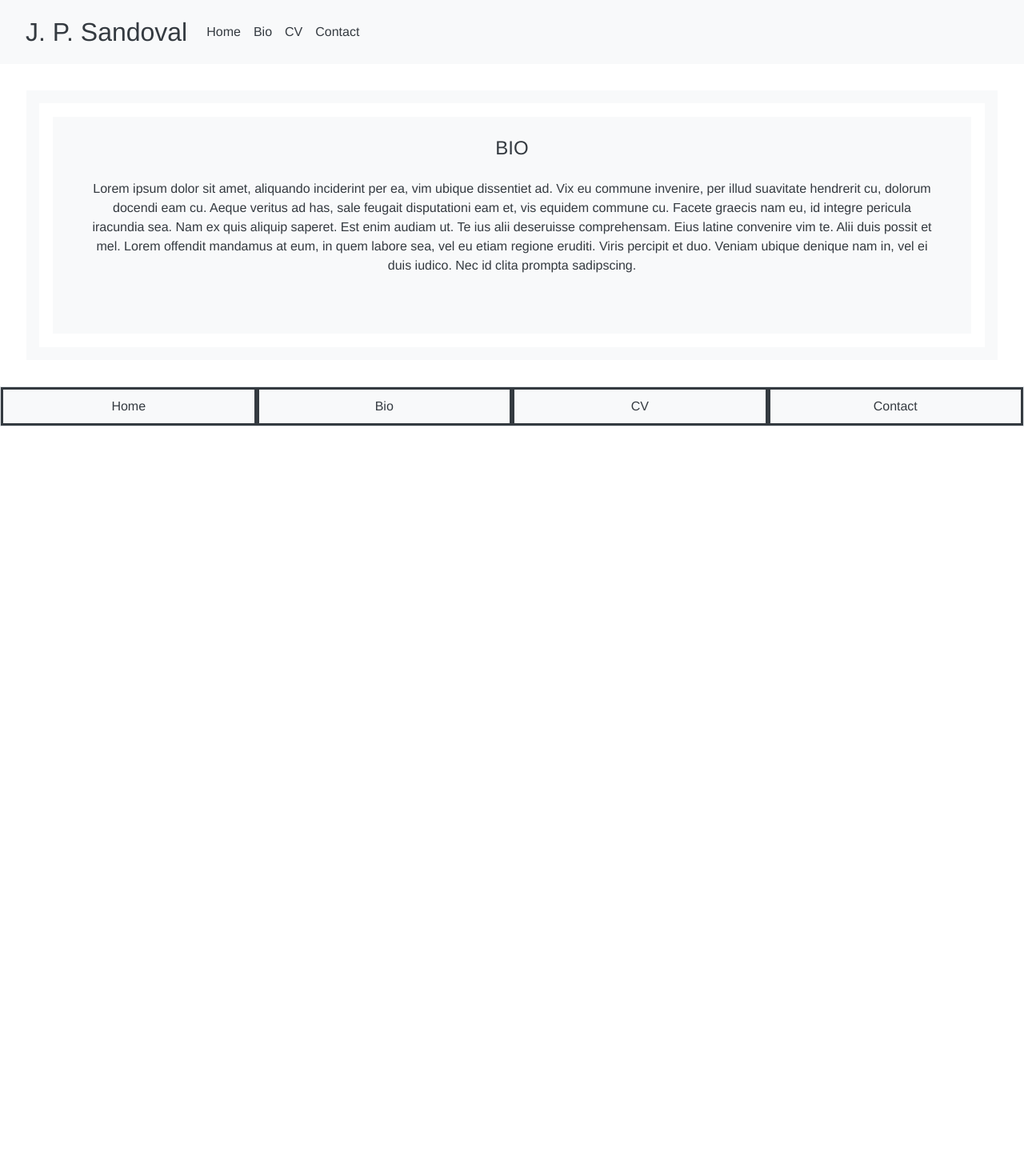
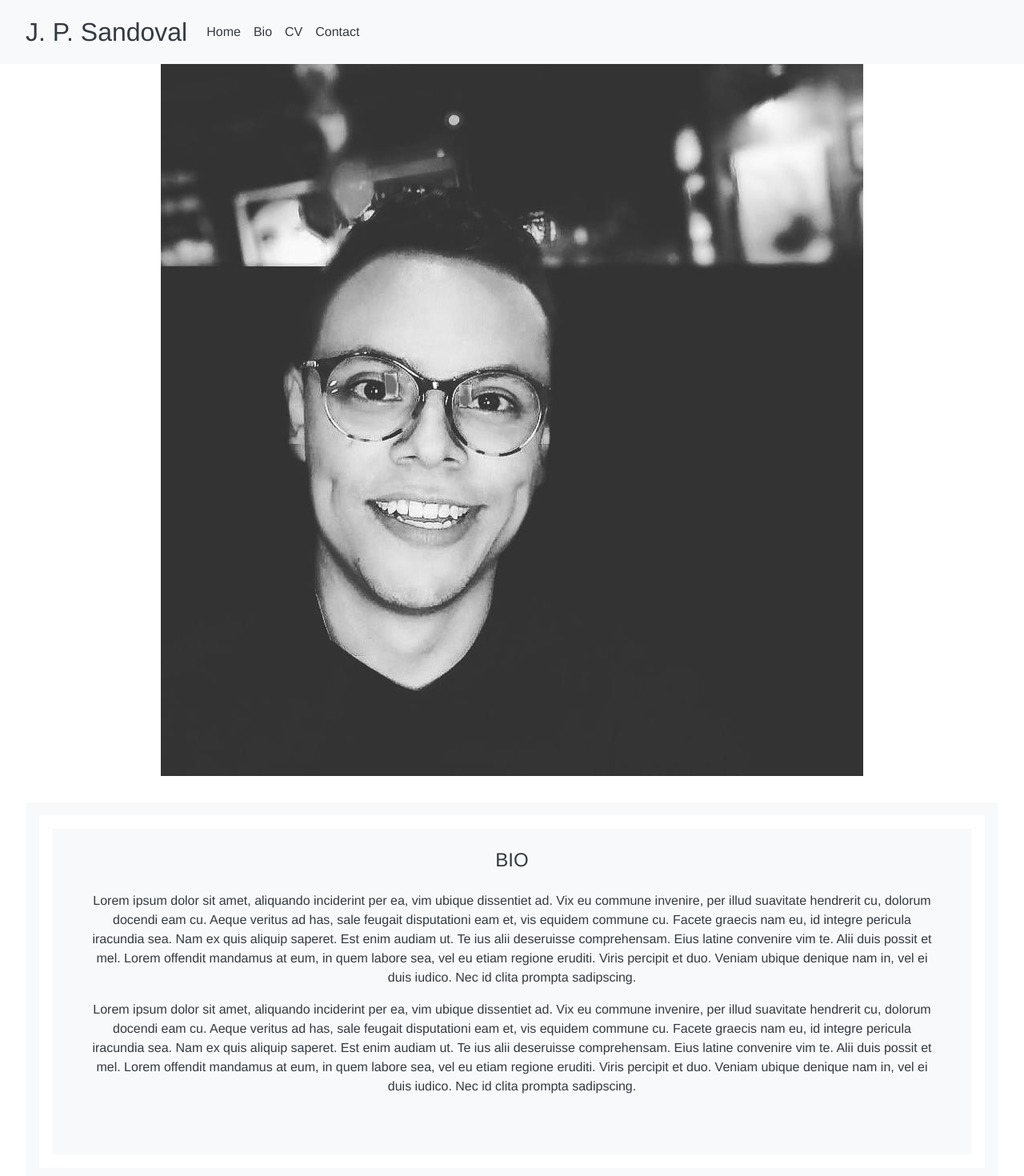
Before and after one commit to Z-S-Burke/javierProject, a Vue app: page /bio in a window 1280 px wide. Shown: the top 1470 px of the page at 80% size. Before the commit the page ends 800 px from the top, so only its background shows below. Built offline with nearby package versions, Linux system fonts and the light colour scheme.

Commit message:
added appropriate photos to relevant pages

```diff
--- a/src/components/Footer.vue
+++ b/src/components/Footer.vue
@@ -6,15 +6,15 @@
         class="d-flex justify-content-center align-items-center footer_button bg-light text-dark"
       >Home</router-link>
       <router-link
-        to="/teams"
+        to="/bio"
         class="d-flex justify-content-center align-items-center footer_button bg-light text-dark"
       >Bio</router-link>
       <router-link
-        to="/players"
+        to="/CV"
         class="d-flex justify-content-center align-items-center footer_button bg-light text-dark"
       >CV</router-link>
       <router-link
-        to="/schedule"
+        to="/contact"
         class="d-flex justify-content-center align-items-center footer_button bg-light text-dark"
       >Contact</router-link>
     </div>
--- a/src/views/Bio.vue
+++ b/src/views/Bio.vue
@@ -1,8 +1,15 @@
 <template>
   <div class="bglight splash_image">
+      <div>
+          <img class="headerPhoto" src="@/assets/javier_profile.jpg"/>
+      </div>
     <div class="m-3 bg-light text-dark carousel_border">
       <h4>BIO</h4>
       <ul class="p-3">
+        <p>
+          Lorem ipsum dolor sit amet, aliquando inciderint per ea, vim ubique dissentiet ad. Vix eu commune invenire, per illud suavitate hendrerit cu, dolorum docendi eam cu. Aeque veritus ad has, sale feugait disputationi eam et, vis equidem commune cu. Facete graecis nam eu, id integre pericula iracundia sea. Nam ex quis aliquip saperet. Est enim audiam ut. Te ius alii deseruisse comprehensam.
+          Eius latine convenire vim te. Alii duis possit et mel. Lorem offendit mandamus at eum, in quem labore sea, vel eu etiam regione eruditi. Viris percipit et duo. Veniam ubique denique nam in, vel ei duis iudico. Nec id clita prompta sadipscing.
+        </p>
         <p>
           Lorem ipsum dolor sit amet, aliquando inciderint per ea, vim ubique dissentiet ad. Vix eu commune invenire, per illud suavitate hendrerit cu, dolorum docendi eam cu. Aeque veritus ad has, sale feugait disputationi eam et, vis equidem commune cu. Facete graecis nam eu, id integre pericula iracundia sea. Nam ex quis aliquip saperet. Est enim audiam ut. Te ius alii deseruisse comprehensam.
           Eius latine convenire vim te. Alii duis possit et mel. Lorem offendit mandamus at eum, in quem labore sea, vel eu etiam regione eruditi. Viris percipit et duo. Veniam ubique denique nam in, vel ei duis iudico. Nec id clita prompta sadipscing.
@@ -38,6 +45,10 @@ export default {
   font-style: italic;
 }
 
+.headerPhoto {
+    max-width: 100%;
+}
+
 .carousel_border {
   border-style: double;
   border-color: white;
--- a/src/views/CV.vue
+++ b/src/views/CV.vue
@@ -1,8 +1,15 @@
 <template>
   <div class="bglight splash_image">
+      <div>
+          <img class="headerPhoto" src="@/assets/radCam.jpg"/>
+      </div>
     <div class="m-3 bg-light text-dark carousel_border">
       <h4>CV</h4>
       <ul class="p-3">
+        <p>
+          Lorem ipsum dolor sit amet, aliquando inciderint per ea, vim ubique dissentiet ad. Vix eu commune invenire, per illud suavitate hendrerit cu, dolorum docendi eam cu. Aeque veritus ad has, sale feugait disputationi eam et, vis equidem commune cu. Facete graecis nam eu, id integre pericula iracundia sea. Nam ex quis aliquip saperet. Est enim audiam ut. Te ius alii deseruisse comprehensam.
+          Eius latine convenire vim te. Alii duis possit et mel. Lorem offendit mandamus at eum, in quem labore sea, vel eu etiam regione eruditi. Viris percipit et duo. Veniam ubique denique nam in, vel ei duis iudico. Nec id clita prompta sadipscing.
+        </p>
         <p>
           Lorem ipsum dolor sit amet, aliquando inciderint per ea, vim ubique dissentiet ad. Vix eu commune invenire, per illud suavitate hendrerit cu, dolorum docendi eam cu. Aeque veritus ad has, sale feugait disputationi eam et, vis equidem commune cu. Facete graecis nam eu, id integre pericula iracundia sea. Nam ex quis aliquip saperet. Est enim audiam ut. Te ius alii deseruisse comprehensam.
           Eius latine convenire vim te. Alii duis possit et mel. Lorem offendit mandamus at eum, in quem labore sea, vel eu etiam regione eruditi. Viris percipit et duo. Veniam ubique denique nam in, vel ei duis iudico. Nec id clita prompta sadipscing.
@@ -38,6 +45,10 @@ export default {
   font-style: italic;
 }
 
+.headerPhoto {
+    max-width: 100%;
+}
+
 .carousel_border {
   border-style: double;
   border-color: white;
--- a/src/views/Contact.vue
+++ b/src/views/Contact.vue
@@ -1,8 +1,15 @@
 <template>
   <div class="bglight splash_image">
+      <div>
+          <img class="headerPhoto" src="@/assets/radCam.jpg"/>
+      </div>
     <div class="m-3 bg-light text-dark carousel_border">
       <h4>CONTACT</h4>
       <ul class="p-3">
+        <p>
+          Lorem ipsum dolor sit amet, aliquando inciderint per ea, vim ubique dissentiet ad. Vix eu commune invenire, per illud suavitate hendrerit cu, dolorum docendi eam cu. Aeque veritus ad has, sale feugait disputationi eam et, vis equidem commune cu. Facete graecis nam eu, id integre pericula iracundia sea. Nam ex quis aliquip saperet. Est enim audiam ut. Te ius alii deseruisse comprehensam.
+          Eius latine convenire vim te. Alii duis possit et mel. Lorem offendit mandamus at eum, in quem labore sea, vel eu etiam regione eruditi. Viris percipit et duo. Veniam ubique denique nam in, vel ei duis iudico. Nec id clita prompta sadipscing.
+        </p>
         <p>
           Lorem ipsum dolor sit amet, aliquando inciderint per ea, vim ubique dissentiet ad. Vix eu commune invenire, per illud suavitate hendrerit cu, dolorum docendi eam cu. Aeque veritus ad has, sale feugait disputationi eam et, vis equidem commune cu. Facete graecis nam eu, id integre pericula iracundia sea. Nam ex quis aliquip saperet. Est enim audiam ut. Te ius alii deseruisse comprehensam.
           Eius latine convenire vim te. Alii duis possit et mel. Lorem offendit mandamus at eum, in quem labore sea, vel eu etiam regione eruditi. Viris percipit et duo. Veniam ubique denique nam in, vel ei duis iudico. Nec id clita prompta sadipscing.
@@ -38,6 +45,10 @@ export default {
   font-style: italic;
 }
 
+.headerPhoto {
+    max-width: 100%;
+}
+
 .carousel_border {
   border-style: double;
   border-color: white;
```
Also changed, not shown: src/assets/javier_profile.jpg (added), src/assets/radCam.jpg (added).
